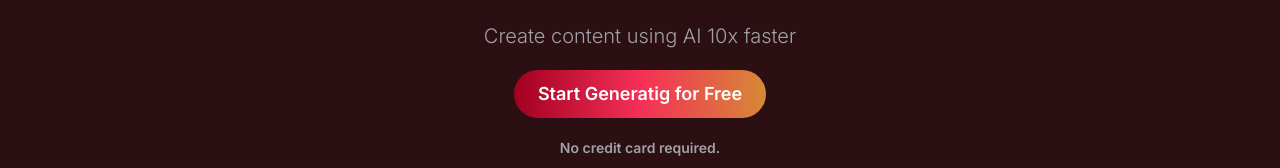
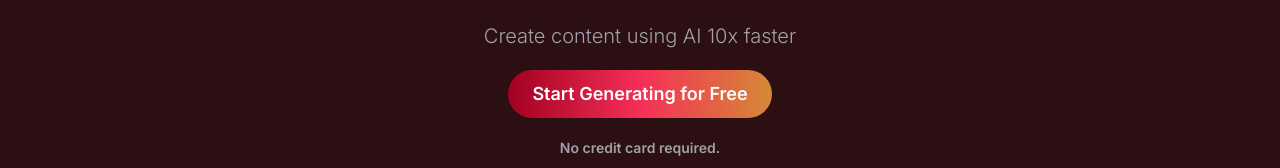
Before and after one commit to dbenavi5/ai-saas, a Next.js app: page / in a window 1280 px wide. Shown: the part 378-546 px from the top of the page. Built offline with nearby package versions, Linux system fonts and the light colour scheme; no server answers.

Commit message:
--  fix  typo

```diff
--- a/components/landing-hero.tsx
+++ b/components/landing-hero.tsx
@@ -35,7 +35,7 @@ export const LandingHero = () => {
             variant="premium"
             className="md:text-lg p-4 md:p-6 rounded-full font-semibold"
           >
-            Start Generatig for Free
+            Start Generating for Free
           </Button>
         </Link>
       </div>
```
